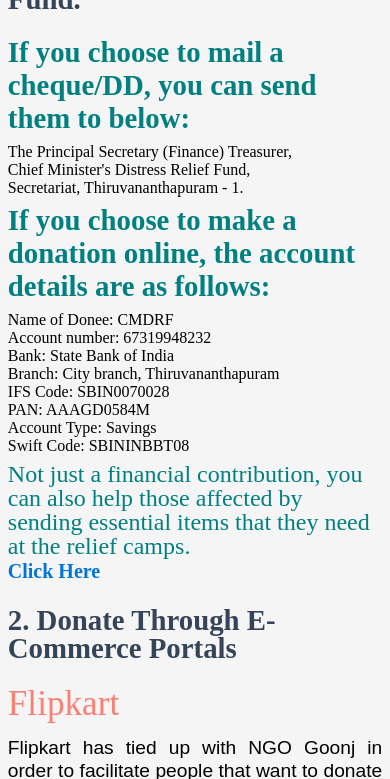
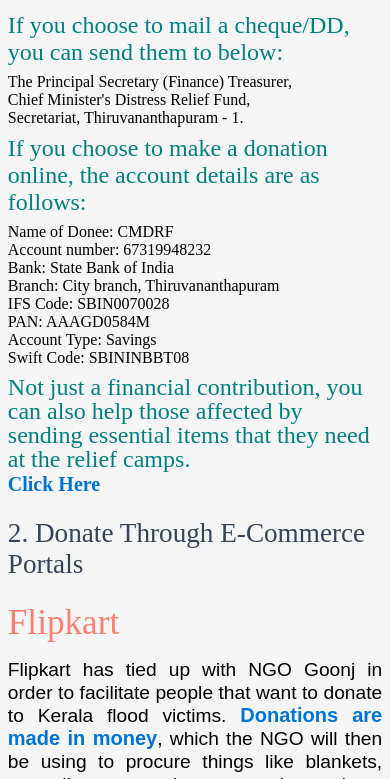
Before and after one commit to swt-2018/standwithkerala, a plain HTML site: page index.html in a window 390 px wide. Shown: the part 301-1080 px from the top of the page. Drawn offline with Linux system fonts and the light colour scheme.

Commit message:
Update stylesheet.css

```diff
--- a/stylesheet.css
+++ b/stylesheet.css
@@ -184,21 +184,19 @@ a:active  {transition: color .3s;
 @media screen and (max-width: 768px) {
 h1 {
     font-size: 2rem;
-    font-weight: 500;
+    font-weight: 600;
 }
 
 h2 {
-    font-size: 1.8rem;
+    font-size: 1.7rem;
     /*font-size: 200%;*/
-    line-height: 100%;
-    font-weight: 600;
+    font-weight: 500;
     margin-top: 2%;
     margin-bottom: 2%;
 }
 
 h3 {
     font-size: 2.2rem;
-    line-height: 100%;
     font-weight: 400;
     color: #FA8072;
     padding-top: 2%;
@@ -250,6 +248,10 @@ table a {
     font-size: 1.2rem;
 
 }
+.subheading{
+    font-size: 1.5rem;
+    font-weight: 500;
+}
 #twiter {
     display:none;
 }
```
